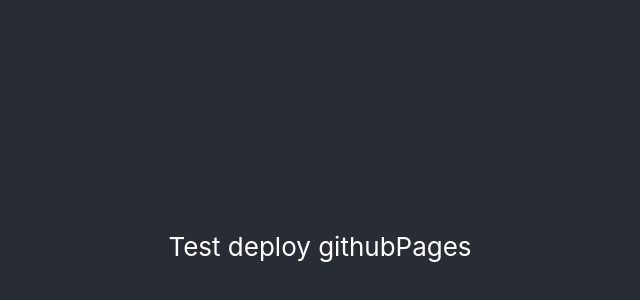
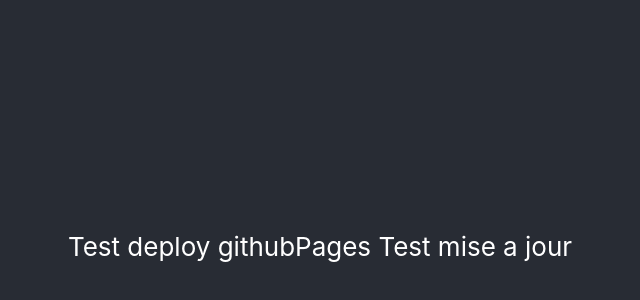
Before and after one commit to Loic245/githubPage, a React (Create React App) app: page / in a window 1280 px wide. Shown: the part 154-454 px from the top of the page, without its empty margins (320-960 px from the left). Built offline with nearby package versions, Linux system fonts and the light colour scheme.

Commit message:
test update

```diff
--- a/src/App.tsx
+++ b/src/App.tsx
@@ -7,7 +7,7 @@ function App() {
     <div className="App">
       <header className="App-header">
         Test deploy githubPages
-
+        Test mise a jour
       </header>
     </div>
   );
```
